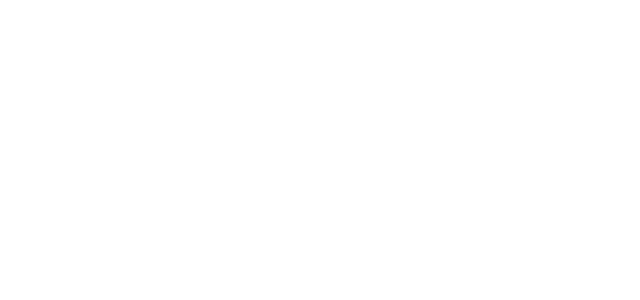
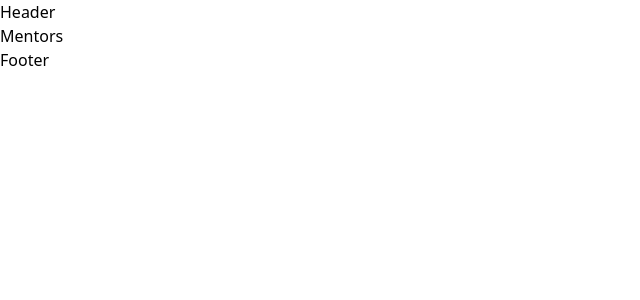
Before and after one commit to R-S-A-N-J-A-Y/Academic-Hub, a React (Vite) app in the folder Frontend/: page /mentors in a window 1280 px wide. Before the commit this address had no page. Shown: the top 300 px of the page, without its empty margins (0-640 px from the left). Built offline with nearby package versions, Linux system fonts and the light colour scheme.

Commit message:
Created all required boiler page with navigation and included sample db schema

```diff
--- /dev/null
+++ b/Frontend/src/Pages/Mentors.jsx
@@ -0,0 +1,9 @@
+import React from 'react'
+
+const Mentors = () => {
+  return (
+    <div>Mentors</div>
+  )
+}
+
+export default Mentors
--- /dev/null
+++ b/Frontend/src/Pages/Notifications.jsx
@@ -0,0 +1,7 @@
+import React from "react";
+
+const Notifications = () => {
+  return <div>Notifications</div>;
+};
+
+export default Notifications;
--- a/Frontend/src/Routes/AppRoutes.jsx
+++ b/Frontend/src/Routes/AppRoutes.jsx
@@ -1,13 +1,18 @@
 import { Routes, Route } from "react-router-dom";
 import { AppLayout } from "../Layout/AppLayout";
+
 import Dashboard from "../Pages/Dashboard";
 import Profile from "../Pages/Profile";
+import Mentors from "../Pages/Mentors";
+import Notifications from "../Pages/Notifications";
 
 const AppRoutes = () => {
   return (
     <Routes>
       <Route path="/" element={<AppLayout />}>
         <Route index element={<Dashboard />} />
+        <Route path="/mentors" element={<Mentors />} />
+        <Route path="/notifications" element={<Notifications />} />
         <Route path="/profile" element={<Profile />} />
       </Route>
     </Routes>
```
Also changed, not shown: 1 other file (tests, documents, lock files or other folders).
